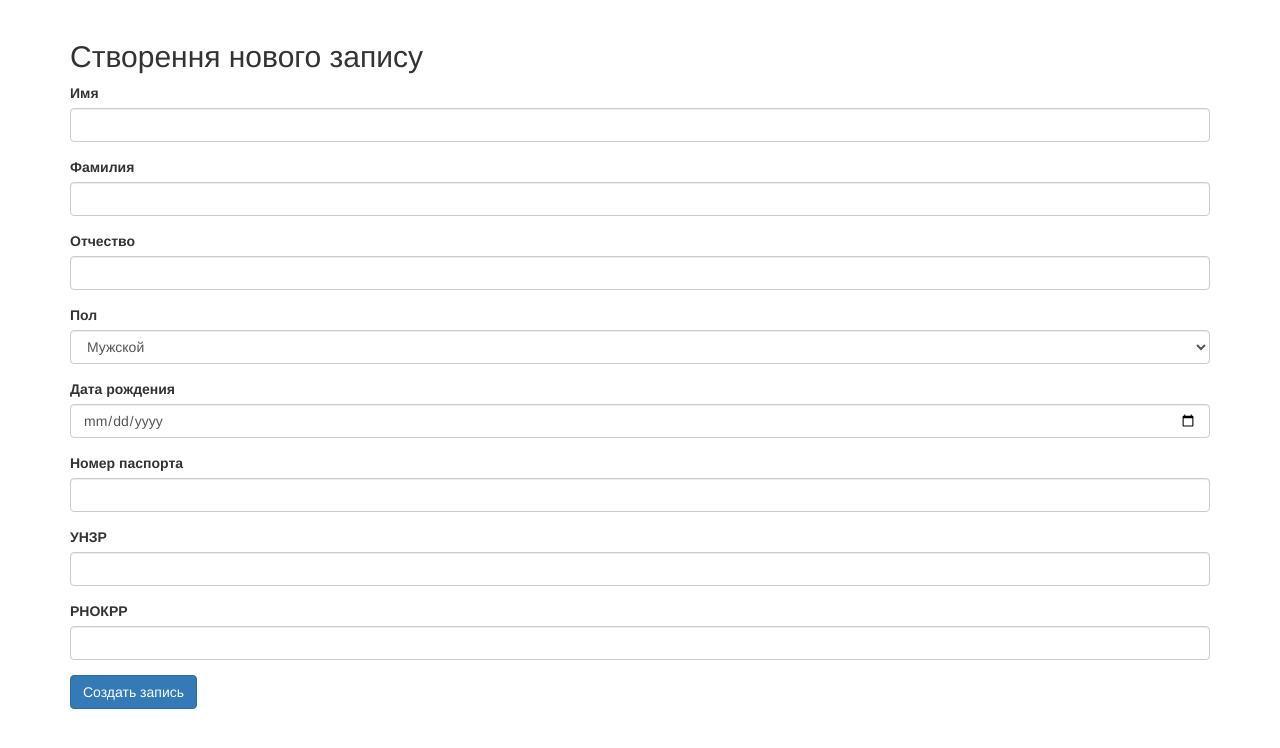
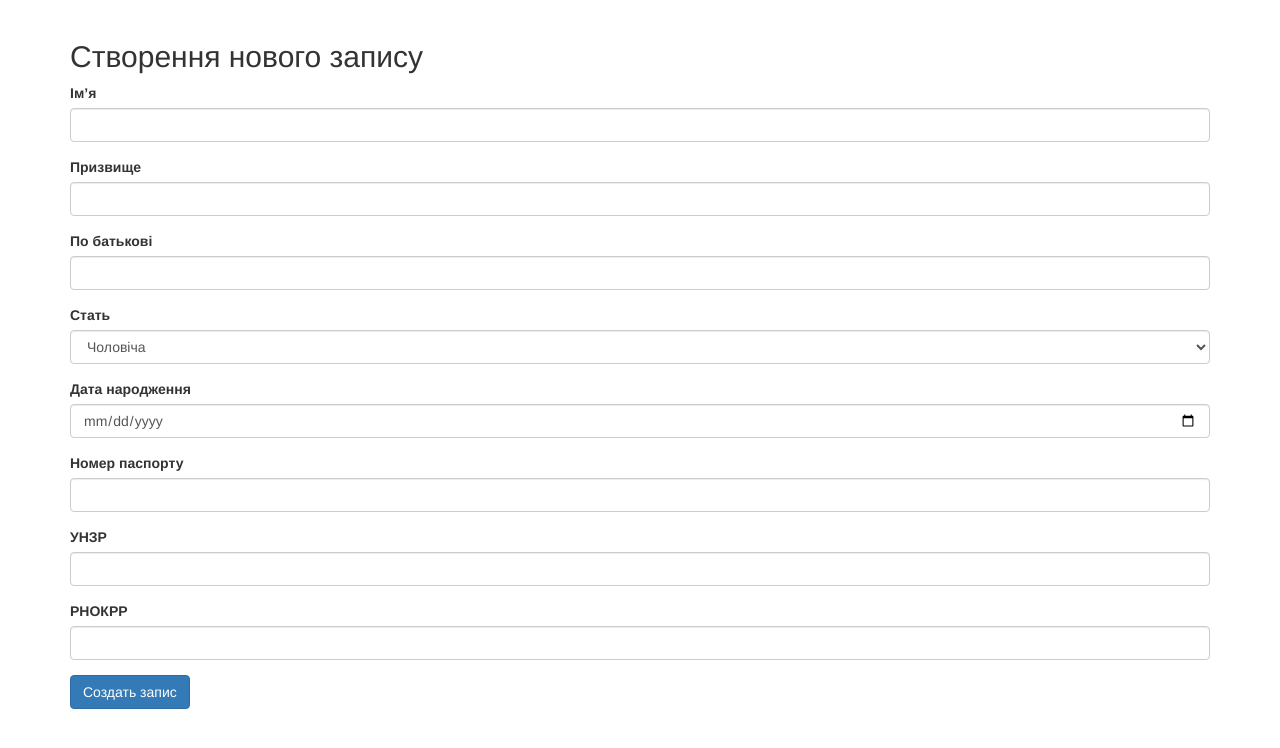
Before and after one commit to fortor48/X-Road_REST_client_example, a Flask app: page /create in a window 1280 px wide. Shown: the part 52-800 px from the top of the page. Run offline with Flask 3, Linux system fonts and the light colour scheme; parts of the project's set-up code (start-up, migrations or seed data) failed here and were passed over; some libraries are stand-ins or nearby versions.

```diff
--- a/templates/create_person.html
+++ b/templates/create_person.html
@@ -9,30 +9,30 @@
     <h2>Створення нового запису</h2>
     <form id="createForm" method="POST" action="/create">
         <div class="form-group">
-            <label for="name">Имя</label>
+            <label for="name">Імʼя</label>
             <input type="text" class="form-control" id="name" name="name" required>
         </div>
         <div class="form-group">
-            <label for="surname">Фамилия</label>
+            <label for="surname">Призвище</label>
             <input type="text" class="form-control" id="surname" name="surname" required>
         </div>
         <div class="form-group">
-            <label for="patronymic">Отчество</label>
+            <label for="patronymic">По батькові</label>
             <input type="text" class="form-control" id="patronymic" name="patronymic" required>
         </div>
         <div class="form-group">
-            <label for="gender">Пол</label>
+            <label for="gender">Стать</label>
             <select class="form-control" id="gender" name="gender" required>
-                <option value="male">Мужской</option>
-                <option value="female">Женский</option>
+                <option value="male">Чоловіча</option>
+                <option value="female">Жіноча</option>
             </select>
         </div>
         <div class="form-group">
-            <label for="dateOfBirth">Дата рождения</label>
+            <label for="dateOfBirth">Дата народження</label>
             <input type="date" class="form-control" id="dateOfBirth" name="dateOfBirth" required>
         </div>
         <div class="form-group">
-            <label for="passportNumber">Номер паспорта</label>
+            <label for="passportNumber">Номер паспорту</label>
             <input type="text" class="form-control" id="passportNumber" name="passportNumber" required>
         </div>
         <div class="form-group">
@@ -43,7 +43,7 @@
             <label for="rnokpp">РНОКРР</label>
             <input type="text" class="form-control" id="rnokpp" name="rnokpp" required>
         </div>
-        <button type="submit" class="btn btn-primary">Создать запись</button>
+        <button type="submit" class="btn btn-primary">Создать запис</button>
     </form>
 </div>
 
--- a/templates/error.html
+++ b/templates/error.html
@@ -6,7 +6,7 @@
 <div class="container mt-5">
     <h1 class="mb-4">Ошибка</h1>
     <div class="alert alert-danger" role="alert">
-        <h4 class="alert-heading">Произошла ошибка!</h4>
+        <h4 class="alert-heading">Сталась помилка!</h4>
         <p>{{ error_message }}</p>
         <hr>
         <button class="btn btn-primary" onclick="history.back()">Назад</button>
```
